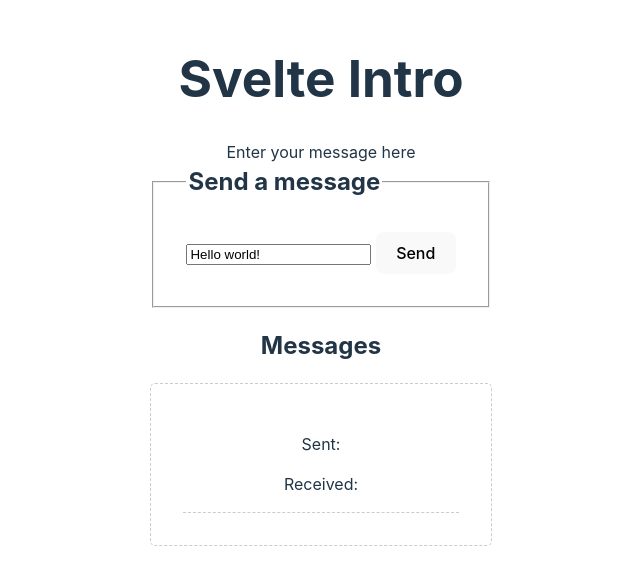
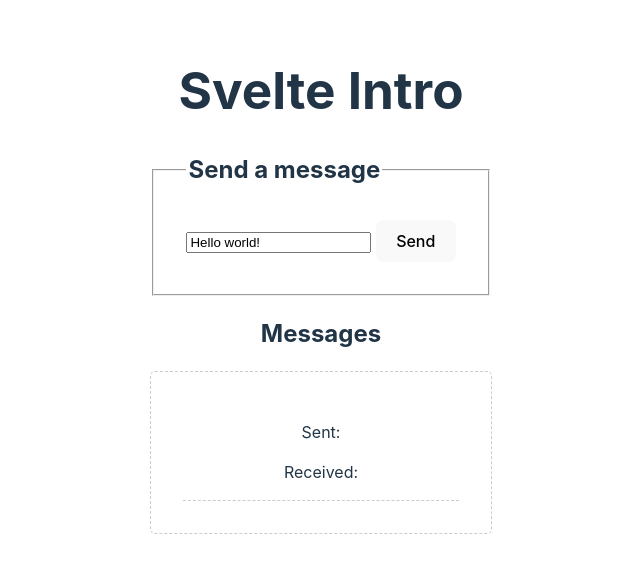
Before and after one commit to EmilienKopp/SvelteIntro, a Svelte app: page / in a window 1280 px wide. Shown: the part 119-704 px from the top of the page, without its empty margins (319-959 px from the left). Built offline with nearby package versions, Linux system fonts and the light colour scheme.

Commit message:
added handson

```diff
--- a/src/App.svelte
+++ b/src/App.svelte
@@ -2,16 +2,20 @@
     import Counter from "./lib/Counter.svelte";
 	import UserInput from "./lib/UserInput.svelte";
 
-	// handson: display the placeholder from UserInput component
-	let placeholder
+	// ⇓ Hands on ⇓
+        // Declare a variable to hold messages count
+    // ⇑ Hands on ⇑
 </script>
 
 <main>
 	<h1>Svelte Intro</h1>
-	<!-- handson: display the placeholder -->
-	{placeholder}
-	<!-- /handson -->
-	<UserInput bind:placeholder />
+	<!-- ⇓ Hands on ⇓ -->
+		<!-- Display the messages count if it is greater than zero -->
+
+	<!-- ⇑ Hands on ⇑ -->
+
+	<!-- ⇓ Hands on : add a 'bind' to read the message count -->
+	<UserInput />
 </main>
 
 <style>
```
Also changed, not shown: src/lib/UserInput.svelte (+5 -5 lines).
